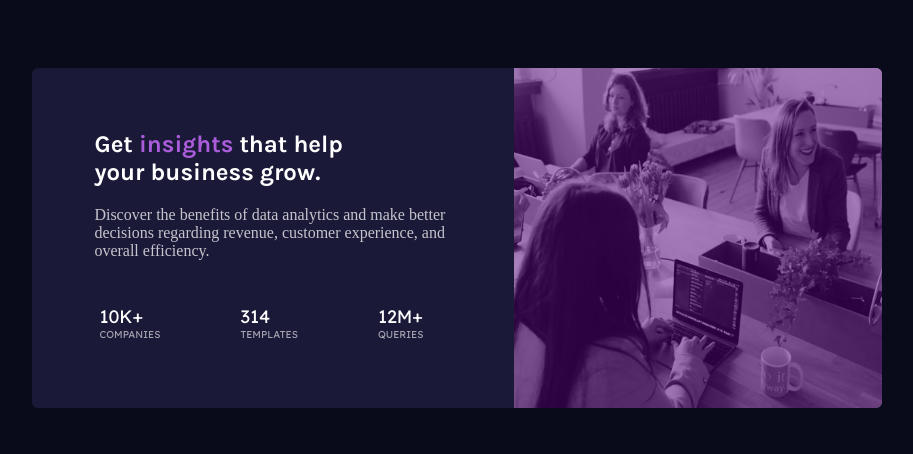
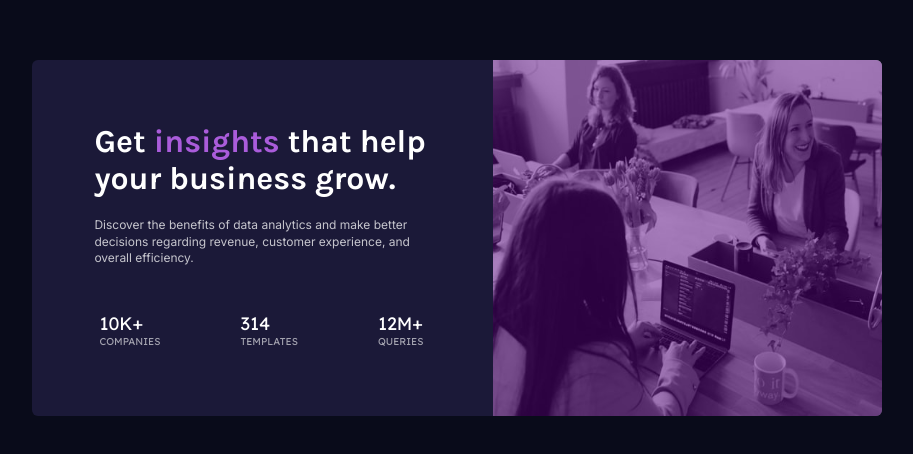
Before and after one commit to ay-jamal/stats-preview-card-component-main, a plain HTML site: page index.html in a window 1280 px wide. Shown: the part 162-616 px from the top of the page, without its empty margins (183-1096 px from the left). Drawn offline with Linux system fonts and the light colour scheme.

Commit message:
some changes

```diff
--- a/style.css
+++ b/style.css
@@ -57,6 +57,7 @@ main {
   font-family: "Karla", sans-serif;
   margin-bottom: 20px;
   color: hsl(0, 0%, 100%);
+  font-size: 2rem;
 }
 
 @media (max-width: 767px) {
@@ -72,6 +73,10 @@ main {
 .card .text {
   color: hsla(0, 0%, 100%, 0.75);
   margin-bottom: 40px;
+  line-height: 1.4;
+  font-family: ;
+  font-size: 12px;
+  font-family: "Inter", sans-serif;
 }
 
 @media (max-width: 767px) {
```
